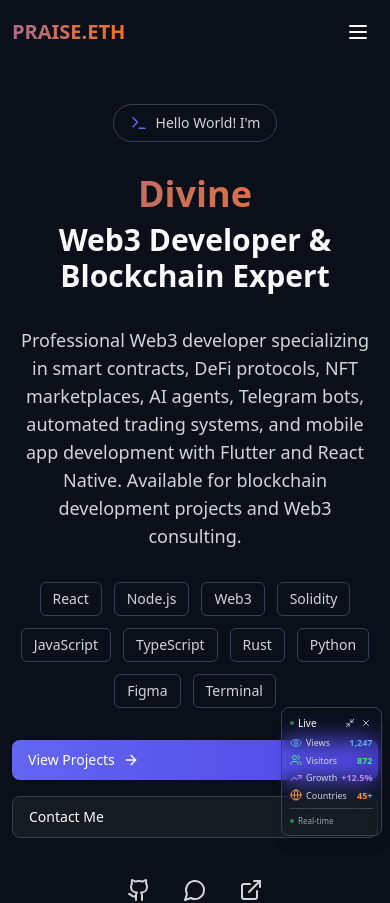
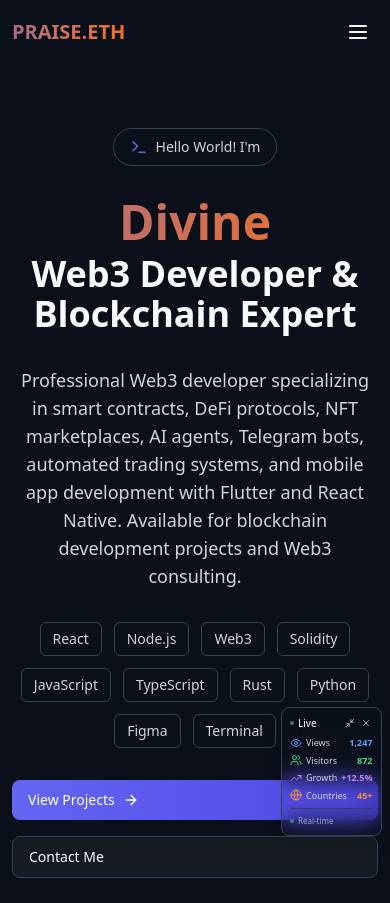
Before and after one commit to Dipraise1/PORTFOLIO2, a React (Vite) app: page / in a window 390 px wide. Shown: the top 903 px of the page. Built offline with nearby package versions, Linux system fonts and the light colour scheme.

Commit message:
Revert hero section padding and typography changes

```diff
--- a/src/components/Hero.jsx
+++ b/src/components/Hero.jsx
@@ -117,7 +117,7 @@ const Hero = () => {
   };
 
   return (
-    <section className="relative min-h-[85vh] sm:min-h-screen py-10 sm:py-16 flex items-center" id="about">
+    <section className="relative min-h-screen py-16 flex items-center" id="about">
       <div className="container-custom">
         <motion.div
           className="grid lg:grid-cols-2 gap-16 lg:gap-24 items-center"
@@ -142,11 +142,11 @@ const Hero = () => {
               </motion.div>
 
               <motion.h1
-                className="text-4xl sm:text-5xl lg:text-6xl xl:text-7xl font-bold space-y-2"
+                className="text-5xl sm:text-6xl lg:text-7xl font-bold space-y-2"
                 variants={itemVariants}
               >
                 <span className="heading-gradient block">Divine</span>
-                <span className="text-[var(--color-text)] block text-3xl sm:text-4xl lg:text-5xl xl:text-6xl">{t('hero.web3Developer')}</span>
+                <span className="text-[var(--color-text)] block text-4xl sm:text-5xl lg:text-6xl">{t('hero.web3Developer')}</span>
               </motion.h1>
 
               <motion.p
```
